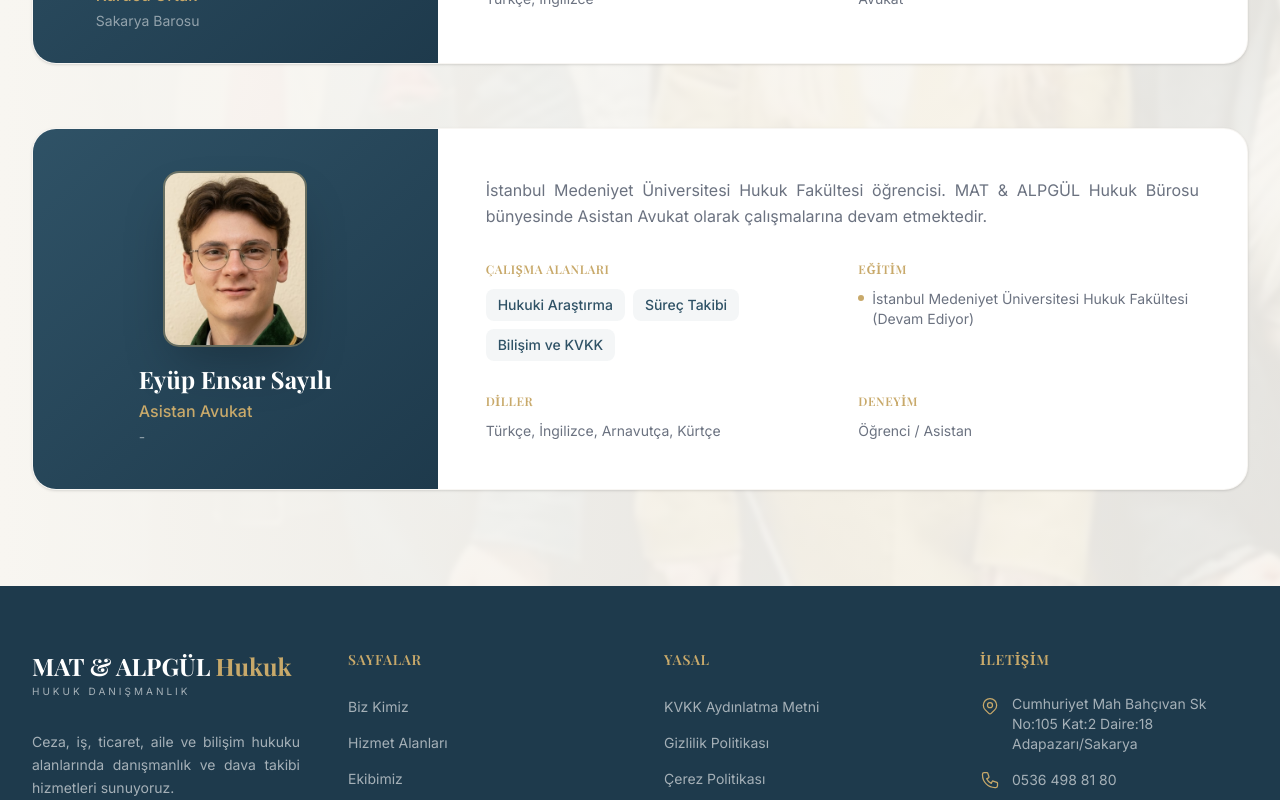
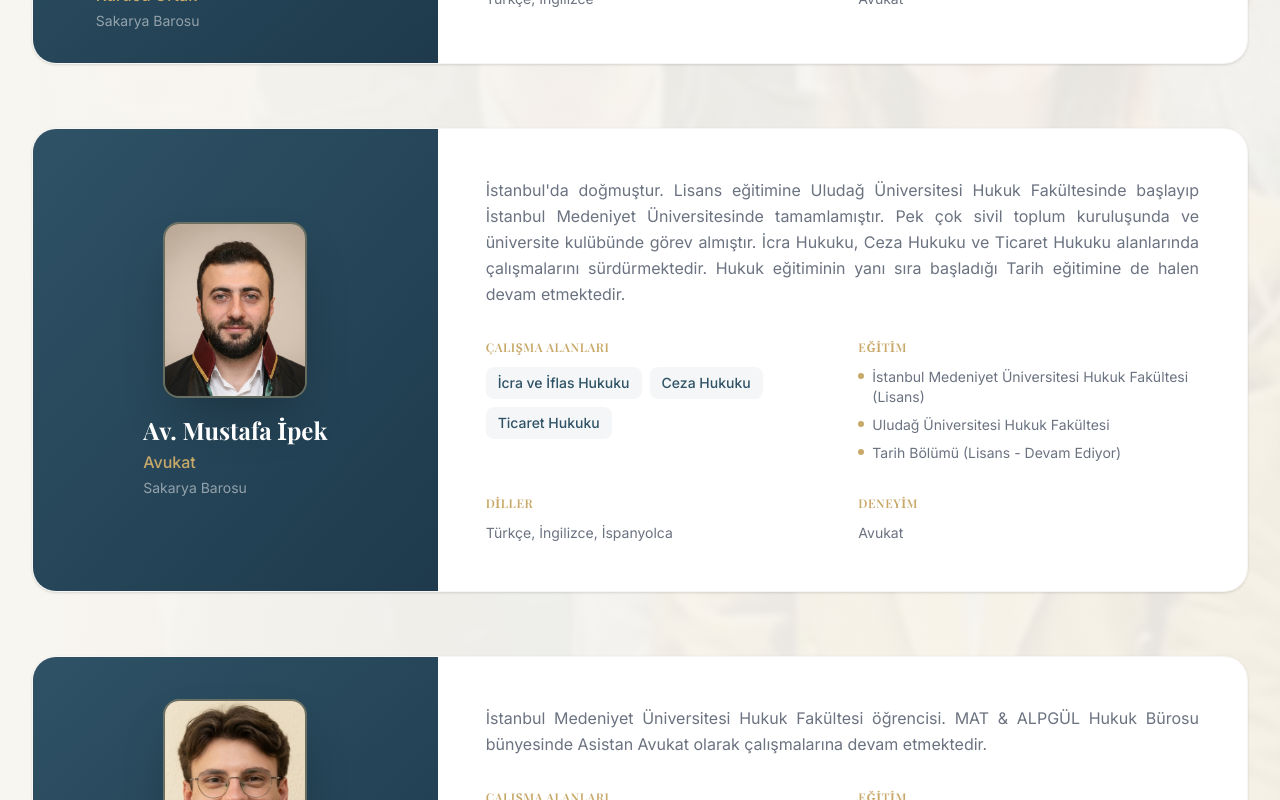
Before and after one commit to Erkan54/mat-hukuk, a React (Vite) app: page /ekibimiz in a window 1280 px wide. Shown: the part 1180-1980 px from the top of the page. Built offline with nearby package versions, Linux system fonts and the light colour scheme; a web font is replaced by a local one.

Commit message:
feat: Av. Mustafa İpek ekibe eklendi, loading animasyonu akıcılaştırıldı, ana sayfa ferahlatıldı

```diff
--- a/src/components/common/LoadingScreen.jsx
+++ b/src/components/common/LoadingScreen.jsx
@@ -80,19 +80,18 @@ export default function LoadingScreen({ onComplete }) {
                 xmlns="http://www.w3.org/2000/svg"
               >
                 <defs>
-                  {/* Liquid fill clip - animates 40% -> 70% -> 90% -> 100% */}
+                  {/* Liquid fill clip - smooth continuous fill */}
                   <clipPath id="liquidFill">
                     <motion.rect
                       x="0"
                       width="120"
                       height="120"
                       initial={{ y: 120 }}
-                      animate={{ y: [120, 72, 36, 12, 0] }}
+                      animate={{ y: 0 }}
                       transition={{
                         duration: 1.7,
-                        times: [0, 0.3, 0.55, 0.8, 1],
-                        ease: ['easeInOut', 'easeInOut', 'easeInOut', 'easeOut'],
                         delay: 0.1,
+                        ease: [0.4, 0, 0.2, 1],
                       }}
                     />
                   </clipPath>
--- a/src/data/team.js
+++ b/src/data/team.js
@@ -33,6 +33,24 @@ export const team = [
   },
   {
     id: 3,
+    name: 'Av. Mustafa İpek',
+    title: 'Avukat',
+    role: 'lawyer',
+    image: '/images/lawyer4.jpg',
+    shortBio: 'İstanbul\'da doğmuştur. Lisans eğitimine Uludağ Üniversitesi Hukuk Fakültesinde başlayıp İstanbul Medeniyet Üniversitesinde tamamlamıştır. Pek çok sivil toplum kuruluşunda ve üniversite kulübünde görev almıştır. İcra Hukuku, Ceza Hukuku ve Ticaret Hukuku alanlarında çalışmalarını sürdürmektedir. Hukuk eğitiminin yanı sıra başladığı Tarih eğitimine de halen devam etmektedir.',
+    expertise: ['İcra ve İflas Hukuku', 'Ceza Hukuku', 'Ticaret Hukuku'],
+    education: [
+      'İstanbul Medeniyet Üniversitesi Hukuk Fakültesi (Lisans)',
+      'Uludağ Üniversitesi Hukuk Fakültesi',
+      'Tarih Bölümü (Lisans - Devam Ediyor)'
+    ],
+    experience: 'Avukat',
+    barNumber: 'Sakarya Barosu',
+    languages: ['Türkçe', 'İngilizce', 'İspanyolca'],
+    publications: 0
+  },
+  {
+    id: 4,
     name: 'Eyüp Ensar Sayılı',
     title: 'Asistan Avukat',
     role: 'assistant',
--- a/src/pages/Home.jsx
+++ b/src/pages/Home.jsx
@@ -4,8 +4,6 @@ import AboutPreview from '../components/home/AboutPreview';
 import PracticeAreasPreview from '../components/home/PracticeAreasPreview';
 import TeamPreview from '../components/home/TeamPreview';
 import AppointmentPreview from '../components/home/AppointmentPreview';
-import PublicationsPreview from '../components/home/PublicationsPreview';
-import FAQPreview from '../components/home/FAQPreview';
 import ContactCTA from '../components/home/ContactCTA';
 
 export default function Home() {
@@ -17,8 +15,6 @@ export default function Home() {
       <PracticeAreasPreview />
       <TeamPreview />
       <AppointmentPreview />
-      <PublicationsPreview />
-      <FAQPreview />
       <ContactCTA />
     </main>
   );
```
Also changed, not shown: public/images/lawyer4.jpg (added), 3 other files (tests, documents, lock files or other folders).
